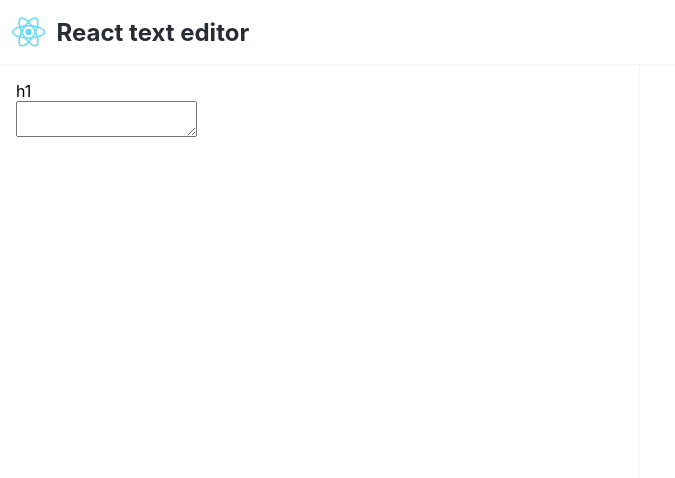
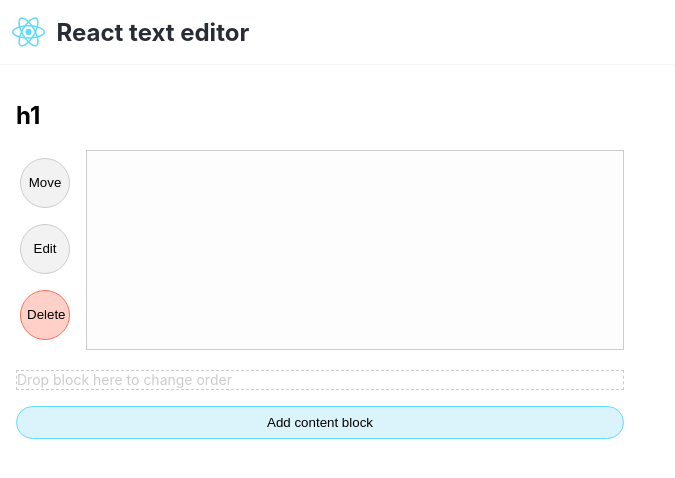
Before and after one commit to pedric/react-text-editor, a React (Create React App) app: page / in a window 1280 px wide. Shown: the top 478 px of the page, without its empty margins (0-675 px from the left). Built offline with nearby package versions, Linux system fonts and the light colour scheme.

Commit message:
end of day push

```diff
--- /dev/null
+++ b/src/AddNewBlock.js
@@ -0,0 +1,17 @@
+import React, { useState } from 'react';
+import styled from 'styled-components';
+
+const Button = styled.button`
+  width: 100%;
+  border-radius: 20px;
+  background: #dbf4fb;
+  border: 1px solid #61dafb;
+  padding: 8px;
+`;
+
+const AddNewBlock = (props) => {
+
+  return <Button onClick={props.handleClick}>Add content block</Button>
+}
+
+export default AddNewBlock;
--- a/src/App.js
+++ b/src/App.js
@@ -4,6 +4,8 @@ import './css/App.css';
 
 import EditorBlock from './EditorBlock';
 import DisplayBlock from './DisplayBlock';
+import DropZone from './DropZone';
+import AddNewBlock from './AddNewBlock';
 
 class App extends Component {
 
@@ -27,32 +29,41 @@ class App extends Component {
   }
 
   upDateContent(index, contentValue){
-    // console.log(
-    //   'change handler in app',
-    //   this.state.textBlocks[index]
-    // );
     let blocks = [...this.state.textBlocks];
     let block = {...blocks[index]};
     block.content = contentValue;
     blocks[index] = block;
     this.setState({ textBlocks: blocks });
-  //   handleChange = (e) => {
-  //     this.setState(prevState => ({
-  //         items: {
-  //             ...prevState.items,
-  //             [prevState.items[1].name]: e.target.value,
-  //         },
-  //     }));
-  // };
+  }
 
+  updateElement(index, el){
+    let blocks = [...this.state.textBlocks];
+    let block = {...blocks[index]};
+    block.element = el;
+    blocks[index] = block;
+    this.setState({ textBlocks: blocks });
+  }
+
+  addNewBlock(){
+    console.log('add new block');
+    const newBlock = {
+      element: 'p',
+      content: '',
+    }
+    this.setState({ textBlocks: [...this.state.textBlocks, newBlock ] });
+  }
+
+  deleteBlock(index){
+console.log('splica detta index', index)
+    const blocks = [...this.state.textBlocks];
+    blocks.splice(index,1);
+    this.setState({textBlocks: blocks});
   }
 
   render(){
-    const content = this.state.textBlocks.length > 0
-    ? this.state.textBlocks.map(block => `<${block.element}>${block.content}</${block.element}>`)
-    : null ;
-
-    // console.log(this.state.textBlocks);
+    // const content = this.state.textBlocks.length > 0
+    // ? this.state.textBlocks.map(block => `<${block.element}>${block.content}</${block.element}>`)
+    // : null
 
 
     return (
@@ -65,16 +76,30 @@ class App extends Component {
           <section className="layout__block-50">
             {
               this.state.textBlocks.length
-              ? this.state.textBlocks.map( (block, index) => <EditorBlock key={index} index={index} onChangeHandler={this.upDateContent.bind(this)} elementType={block.element} content={block.content} />)
+              ? this.state.textBlocks.map(
+                (block, index) =>
+                <>
+                <div key={`textblock_${index}`}>
+                  <EditorBlock
+                    index={index}
+                    onChangeHandler={this.upDateContent.bind(this)}
+                    deleteHandler={this.deleteBlock.bind(this)}
+                    elementType={block.element}
+                    content={block.content}
+                    updateElement={this.updateElement.bind(this)}
+                  />
+                </div>
+                  <DropZone index={index} />
+                </>
+                )
               : null
             }
+            <AddNewBlock handleClick={this.addNewBlock.bind(this)} />
           </section>
           <aside className="layout__block-50">
-            {
-              content != null && content.length > 0
-              ? <DisplayBlock content={content} />
-              : null
-            }
+
+              <DisplayBlock blocks={this.state.textBlocks} />
+
           </aside>
         </main>
       </div>
--- a/src/DisplayBlock.js
+++ b/src/DisplayBlock.js
@@ -2,14 +2,14 @@ import React, { useState } from 'react';
 
 const DisplayBlock = (props) => {
 
-  // console.log(props);
-
-  // makeContent = (content) => {
-  //   return
-  // }
+  const content = props.blocks.length > 0
+  ? props.blocks.map(block => `<${block.element}>${block.content}</${block.element}>`)
+  : null
 
   return(
-    <div dangerouslySetInnerHTML={{ __html: props.content }}></div>
+    content === null
+    ?  null
+    :  <div dangerouslySetInnerHTML={{ __html: content }}></div>
   )
 
 }
--- /dev/null
+++ b/src/DropZone.js
@@ -0,0 +1,34 @@
+import React, { useState } from 'react';
+import styled from 'styled-components';
+
+const DropZone = (props) => {
+
+  const Div = styled.div`
+    height: 20px;
+    border: 1px dashed #ccc;
+    margin: 16px auto;
+    color: #ccc;
+    font-size: 14px;
+    transition: all 500ms ease-in-out;
+
+    &.active {
+      background: #dbf4fb;
+      height: 60px;
+    }
+  `;
+
+  const [hover, onHover] = useState(false);
+  const [drop, onDrop] = useState(null);
+
+  return(
+    <Div
+    className={hover ? 'active' : ''}
+    data-index={props.index}
+    onDragLeave={() => onHover(false)}
+    onDragEnter={() => onHover(true)}>
+      Drop block here to change order
+    </Div>
+  )
+}
+
+export default DropZone;
--- a/src/EditorBlock.js
+++ b/src/EditorBlock.js
@@ -1,25 +1,103 @@
 import React, { useState } from 'react';
+import ElementPicker from './ElementPicker';
+import styled from 'styled-components';
+
+const Div = styled.div`
+
+  .form-wrapper{
+    display: flex;
+    justify-content: space-between;
+
+    .control-panel{
+      width: 60px;
+    }
+
+    button.btn.btn--round {
+      width: 50px;
+      height: 50px;
+      border-radius: 25px;
+      background: rgba(0,0,0,.05);
+      border: 1px solid #ccc;
+    }
+
+    form {
+      width: calc(100% - 70px);
+
+      textarea {
+        width: 100%;
+        height: 200px;
+        border: 1px solid #ccc;
+        background: rgb(204 204 204 / 5%);
+        resize: none;
+      }
+    }
+  }
+
+  .button-container {
+    display: flex;
+    justify-content: space-between;
+  }
+
+  button {
+    margin: 8px 4px;
+    border-radius: 10px;
+    transition: transform 150ms ease-in-out;
+
+    &:hover {
+      cursor: pointer;
+      transform: scale(1.05);
+    }
+
+    &.btn {
+      background: rgb(0 255 0 / 25%);
+      border: 1px solid #58fb58;
+
+      &.btn--alert.btn--round {
+        background: #ff63474d;
+        border: 1px solid #fb7057;
+      }
+    }
+  }
+`;
 
 const EditorBlock = (props) => {
 
   // console.log(props);
 
   const [content, setContent] = useState('');
+  const [draggable,handleDrag] = useState(false);
 
   const updateContent = (e) => {
     props.onChangeHandler(props.index, e.target.value);
     setContent(e.target.value);
   }
 
+  const startDrag = () => {
+    handleDrag(true);
+  }
+
+  const stopDrag = () => {
+    handleDrag(false);
+  }
+
   return(
+    <Div draggable={draggable ? 'true' : 'false'}>
       <div>
-      <div>{props.elementType ? props.elementType : null}</div>
+        {props.elementType ? <h2>{props.elementType}</h2> : null}
+        </div>
+      <div className='form-wrapper'>
+        <div className='control-panel'>
+          <button className='btn btn--round' onFocus={startDrag} onBlur={stopDrag}>Move</button>
+          <ElementPicker index={props.index} onChangeHandler={props.updateElement} />
+          <button className='btn btn--alert btn--round' onClick={() => props.deleteHandler(props.index)}>Delete</button>
+        </div>
         <form>
           <textarea
           value={content}
           onChange={(e) => updateContent(e)} />
         </form>
         </div>
+    </Div>
   )
 
 }
--- /dev/null
+++ b/src/ElementPicker.js
@@ -0,0 +1,43 @@
+import React, { useState } from 'react';
+import styled from 'styled-components';
+
+const Div = styled.div`
+position: relative;
+
+.options-container {
+  position: absolute;
+  top: 0;
+  left: 100%;
+  padding: 8px;
+  border: 1px solid #ccc;
+  background: #fff;
+  box-shadow: 5px 5px 20px 0px rgba(0, 0, 0, 0.2);
+  width: 300px;
+}
+`;
+
+const ElementPicker = (props) => {
+
+  const [visibleOptions, setOptionsVisibility] = useState(false);
+
+  const handleOptions = (el) => {
+    console.log(el);
+    props.onChangeHandler(props.index,el);
+  }
+
+  const elements = ['h1','h2','h3','h4','h5','h6','strong','p','blockquote','pre','code'];
+
+  return (
+    <Div>
+    <button className='btn btn--round' onClick={() => setOptionsVisibility(!visibleOptions)}>Edit</button>
+    {
+      visibleOptions
+      ? <div className='options-container'>{elements.map(el => <button onClick={() => handleOptions(el)}>{el}</button>)}</div>
+      : null
+    }
+    </Div>
+  )
+
+}
+
+export default ElementPicker;
--- a/src/css/App.css
+++ b/src/css/App.css
@@ -28,10 +28,10 @@
 }
 
 .layout__block-50 {
-  min-height: calc(100vh - 65px);
+  /* min-height: calc(100vh - 65px); */
   padding: 16px;
 }
 
 .layout__block-50:first-of-type {
-  border-right: 1px solid #f5f5f5;
+  /* border-right: 1px solid #f5f5f5; */
 }
```
Lines whose indentation alone changed are shown as unchanged.
